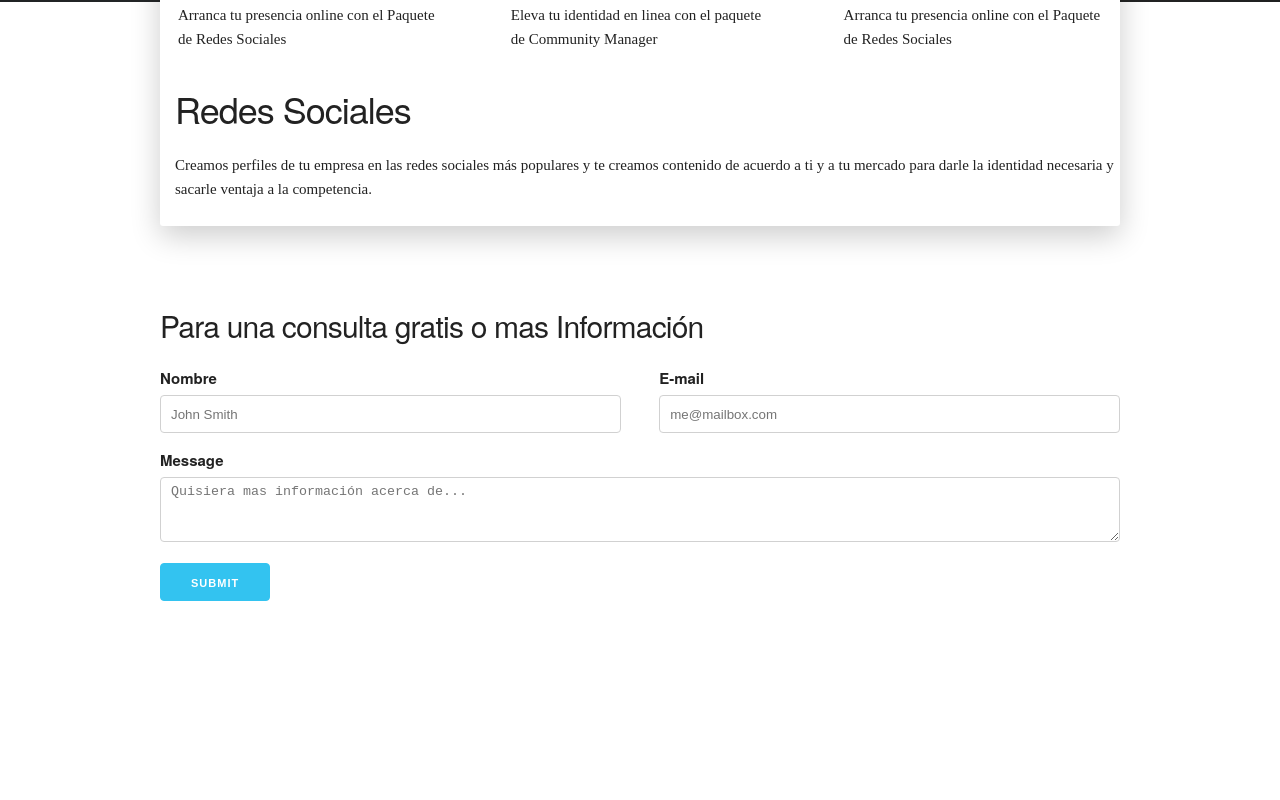
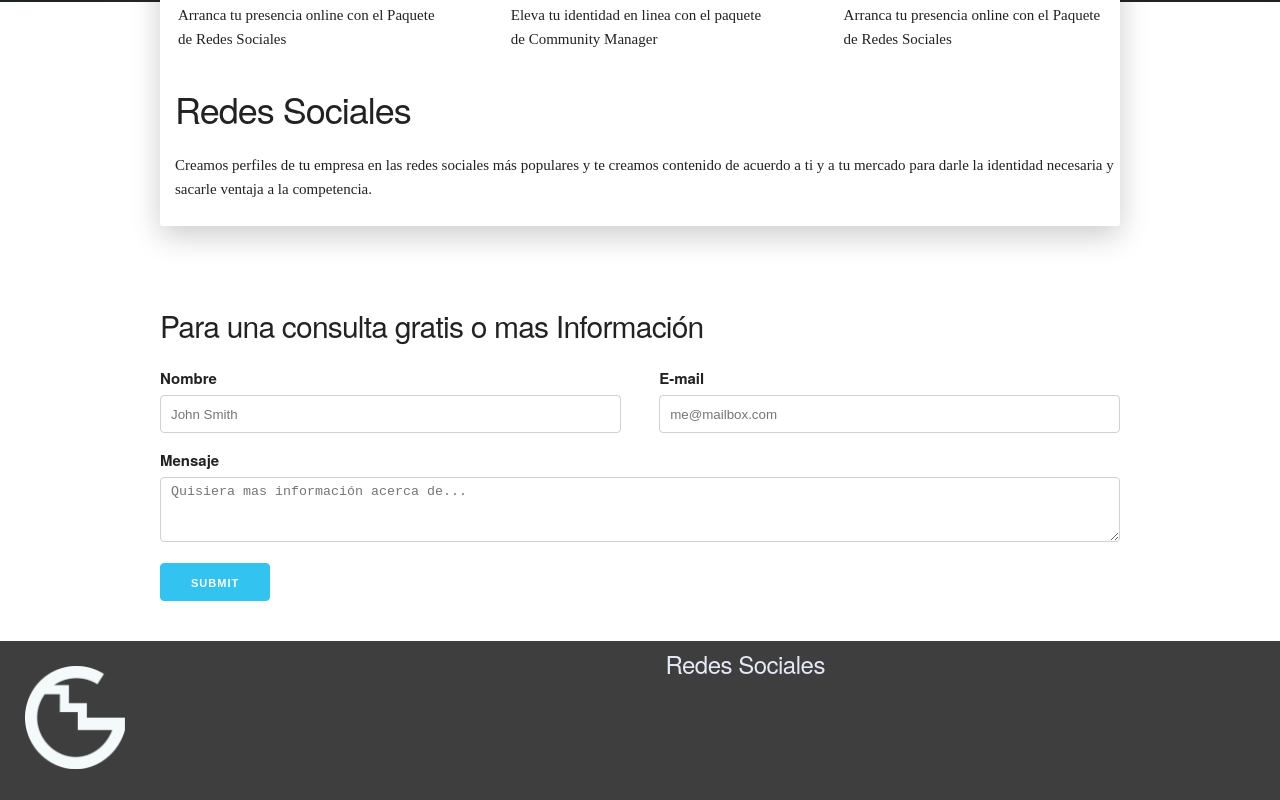
Before and after one commit to mgonza63/next-portfolio, a Next.js app: page / in a window 1280 px wide. Shown: the part 711-1511 px from the top of the page. Before the commit the page ends 1352 px from the top, so only its background shows below. Built offline with nearby package versions, Linux system fonts and the light colour scheme; a web font is replaced by a local one.

Commit message:
added footer

```diff
--- a/components/Contact.js
+++ b/components/Contact.js
@@ -5,19 +5,19 @@ function Contact() {
             <form name="contact" method="POST" data-netlify="true" data-netlify-honeypot="bot-field">
                 <input type="hidden" name="form-name" value="contact" />
                 <div class="row">
-                    <div class="six columns">
+                    <div className="six columns">
                     <label for="name">Nombre</label>
-                    <input class="u-full-width" type="text" name="name" placeholder="John Smith" id="name" />
+                    <input className="u-full-width" type="text" name="name" placeholder="John Smith" id="name" />
                     </div>
-                    <div class="six columns">
+                    <div className="six columns">
                     <label for="email">E-mail</label>
-                    <input class="u-full-width" type="email" name="email" placeholder="me@mailbox.com" id="email" />
+                    <input className="u-full-width" type="email" name="email" placeholder="me@mailbox.com" id="email" />
 
                     </div>
                 </div>
-                <label for="message">Message</label>
-                <textarea class="u-full-width" name="message" placeholder="Quisiera mas información acerca de..." id="message"></textarea>
-                <input class="button-primary" type="submit" value="Submit" />
+                <label for="message">Mensaje</label>
+                <textarea className="u-full-width" name="message" placeholder="Quisiera mas información acerca de..." id="message"></textarea>
+                <input className="button-primary" type="submit" value="Submit" />
                 </form>
         </div>
     )
--- /dev/null
+++ b/components/Footer.js
@@ -0,0 +1,33 @@
+function Footer() {
+    return(
+        <footer className="u-full-width">
+            <div className="row">
+                <div className="six columns">
+                    <img src="/logo-white.png"></img>
+                </div>
+                <div className="six columns">
+                    <h5>Redes Sociales</h5>
+                    <i href="https://www.instagram.com/gosifymedia/" class="ri-instagram-line"></i>
+                </div>
+            </div>
+            <style jsx>{`
+                footer {
+                    background-color: #3e3e3e;
+                }
+                img {
+                    width: 100px;
+                    padding: 20px;
+                }
+                h5 {
+                    color: rgb(230, 233, 245);
+
+                }
+                i {
+                    font-size: 24px;
+                }
+            `}
+            </style>
+        </footer>
+    )
+}
+export default Footer;
--- a/pages/index.js
+++ b/pages/index.js
@@ -4,6 +4,7 @@ import Header from '../components/Header'
 import Hero from '../components/HeroSection'
 import Features from '../components/Features'
 import Contact from '../components/Contact'
+import Footer from '../components/Footer'
 
 export default function Home() {
   return (
@@ -14,11 +15,15 @@ export default function Home() {
 
         <link rel="stylesheet" href="https://cdnjs.cloudflare.com/ajax/libs/skeleton/2.0.4/skeleton.min.css"></link>
         <link href="https://fonts.googleapis.com/css2?family=DM+Mono&family=Playfair+Display:wght@500&display=swap" rel="stylesheet"></link>
+        {/* <link href="https://cdn.jsdelivr.net/npm/remixicon@2.5.0/fonts/remixicon.css" rel="stylesheet"/> */}
+        <script src="https://code.iconify.design/1/1.0.6/iconify.min.js"></script>
+
       </Head>
       <Header />
       <Hero  />
       <Features />
       <Contact />
+      <Footer />
     </Layout>
   )
 }
```
